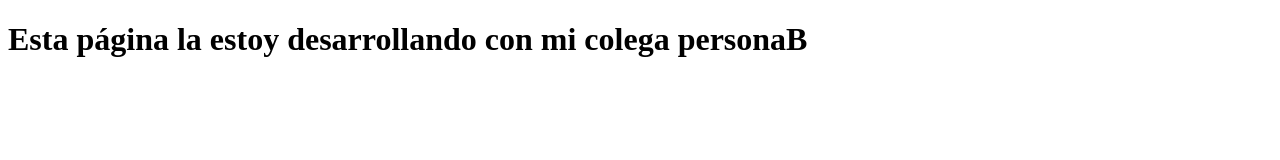
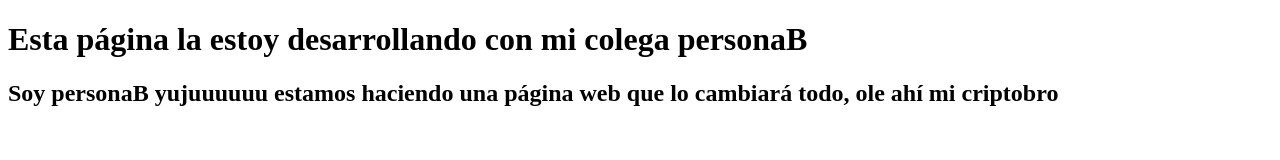
Before and after one commit to bmolzea/ejercicio1-ud3-entornos, a plain HTML site: page index.html in a window 1280 px wide. Drawn offline with Linux system fonts and the light colour scheme.

Commit message:
Primera aportación de personaB

```diff
--- a/index.html
+++ b/index.html
@@ -7,5 +7,6 @@
 </head>
 <body>
     <h1>Esta página la estoy desarrollando con mi colega personaB</h1>
+    <h2>Soy personaB yujuuuuuu estamos haciendo una página web que lo cambiará todo, ole ahí mi criptobro</h2>
 </body>
 </html>
```
